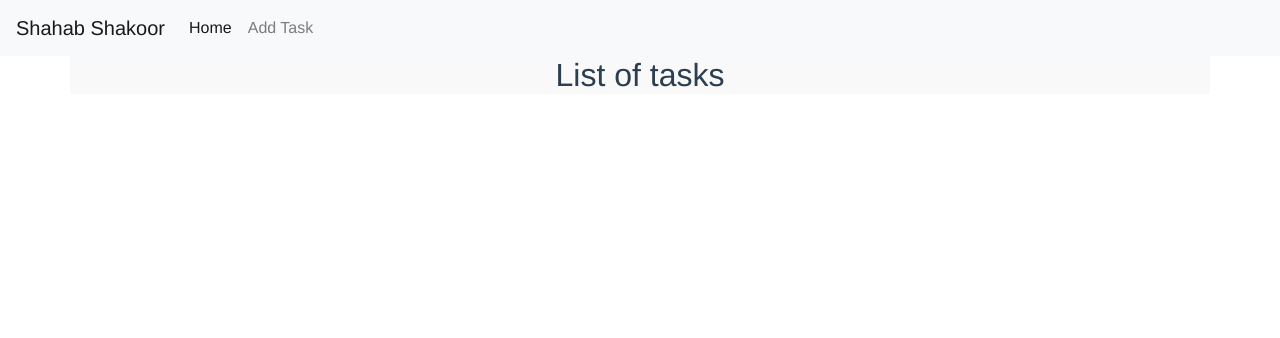
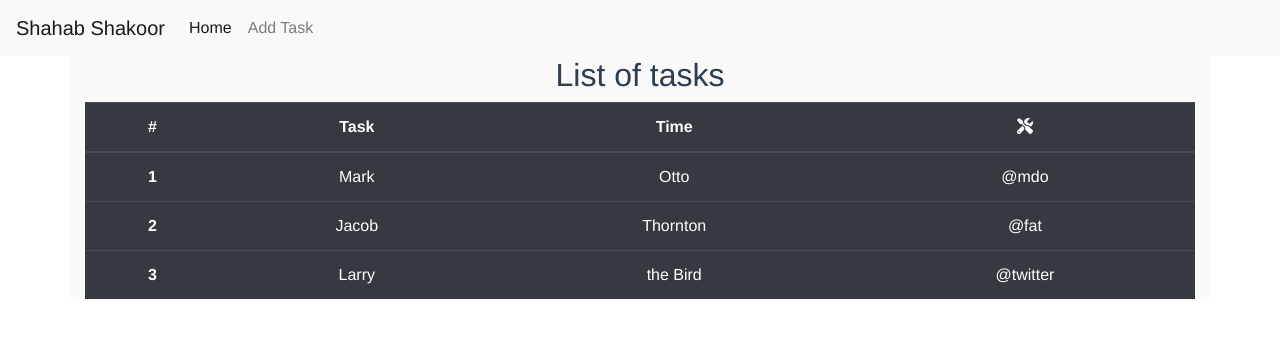
Before and after one commit to babatech/VueToDo, a Vue app: page /#/ in a window 1280 px wide. Shown: the top 338 px of the page. Built offline with nearby package versions, Linux system fonts and the light colour scheme.

Commit message:
Font Awesome integrated

```diff
--- a/src/components/Home.vue
+++ b/src/components/Home.vue
@@ -3,21 +3,27 @@
     <vue-header></vue-header>
     <div class="container">
       <h2>List of tasks</h2>
+      <task-list v-if="list" task-list="list"></task-list>
     </div>
   </div>
 </template>
 
 <script>
 import vueHeader from './header'
+import taskList from './List'
 export default {
   name: 'Home',
-  components: { vueHeader },
+  components: { vueHeader, taskList },
   data () {
     return {
-      list: []
+      list: null
     }
   },
-  mounted () {},
+  mounted () {
+    setTimeout(() => {
+      this.list = []
+    }, 3000)
+  },
   methods: {}
 }
 </script>
--- /dev/null
+++ b/src/components/List.vue
@@ -0,0 +1,51 @@
+<template>
+  <table class="table table-dark">
+    <thead>
+      <tr>
+        <th scope="col">#</th>
+        <th scope="col">Task</th>
+        <th scope="col">Time</th>
+        <th scope="col"><font-awesome-icon :icon="['fas', 'tools']" /></th>
+      </tr>
+    </thead>
+    <tbody>
+      <tr>
+        <th scope="row">1</th>
+        <td>Mark</td>
+        <td>Otto</td>
+        <td>@mdo</td>
+      </tr>
+      <tr>
+        <th scope="row">2</th>
+        <td>Jacob</td>
+        <td>Thornton</td>
+        <td>@fat</td>
+      </tr>
+      <tr>
+        <th scope="row">3</th>
+        <td>Larry</td>
+        <td>the Bird</td>
+        <td>@twitter</td>
+      </tr>
+    </tbody>
+  </table>
+</template>
+
+<script>
+export default {
+  name: 'taskList',
+  props: [ 'taskList' ],
+  data () {
+    return {
+      task: {}
+    }
+  },
+  mounted () {
+    this.$set(this, 'taskList', this.taskList)
+  },
+  methods: {}
+}
+</script>
+
+<style>
+</style>
--- a/src/main.js
+++ b/src/main.js
@@ -5,6 +5,13 @@ import App from './App'
 import router from './router'
 import 'bootstrap'
 import 'bootstrap/dist/css/bootstrap.min.css'
+import { library } from '@fortawesome/fontawesome-svg-core'
+import { fas } from '@fortawesome/free-solid-svg-icons'
+import { FontAwesomeIcon } from '@fortawesome/vue-fontawesome'
+
+library.add(fas)
+
+Vue.component('font-awesome-icon', FontAwesomeIcon)
 Vue.config.productionTip = false
 
 /* eslint-disable no-new */
```
